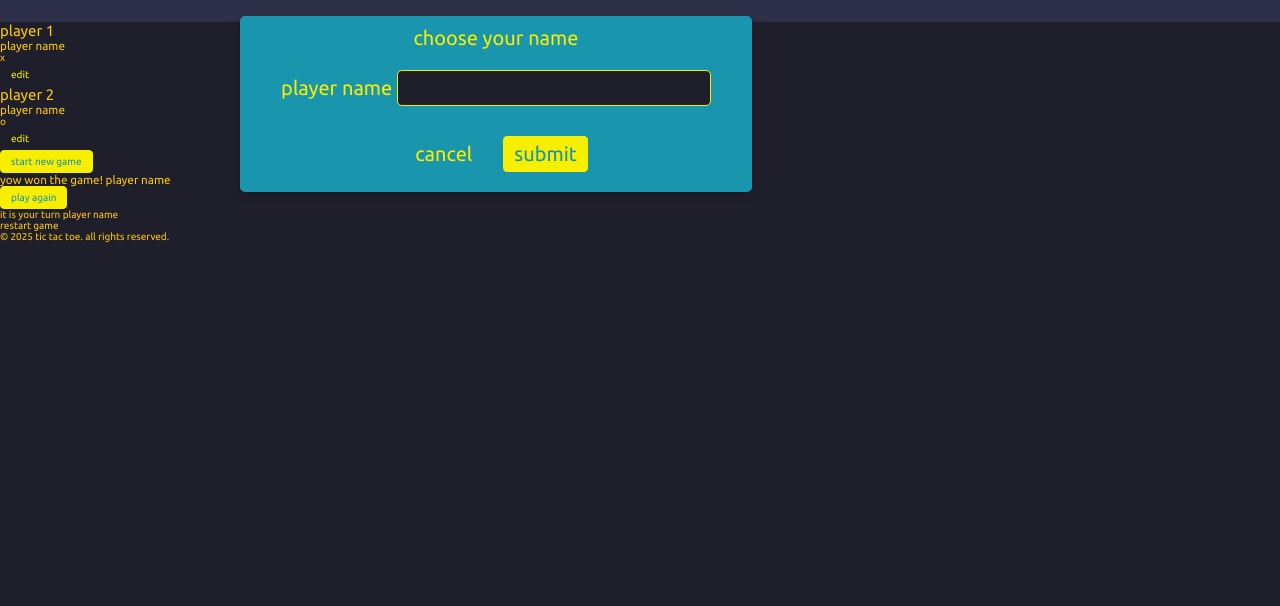
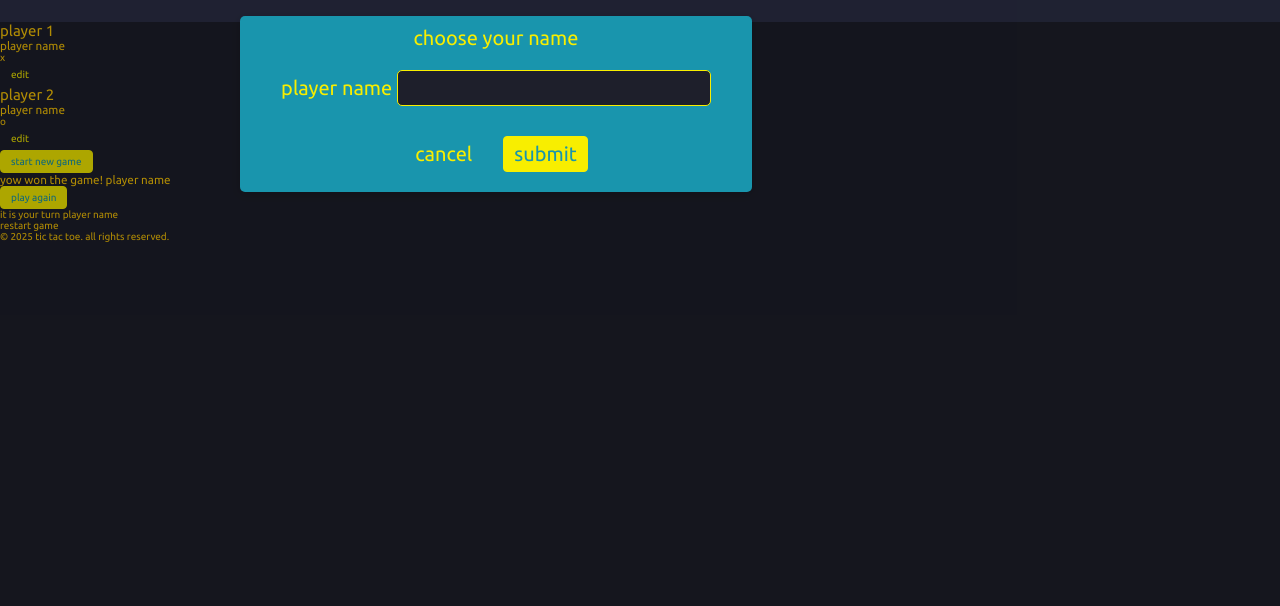
Before and after one commit to raizy21/tic-tac-toe, a plain HTML site: page index.html in a window 1280 px wide. Shown: the part 194-800 px from the top of the page. Drawn offline with Linux system fonts and the light colour scheme.

Commit message:
[code] adding the backdrop

```diff
--- a/index.html
+++ b/index.html
@@ -16,6 +16,8 @@
   </head>
 
   <body>
+    <!-- backdrop html tag  -->
+    <div id="backdrop"></div>
     <!-- intro -->
     <header id="main-header">
       <img src="/assets/logo.png" alt="logo" />
--- a/styles/overlays.css
+++ b/styles/overlays.css
@@ -9,6 +9,15 @@
   box-shadow: 0 2px 10px rgba(0, 0, 0, 0.2);
   text-align: center;
   /* display: none; */
+}
+
+#backdrop {
+  position: fixed;
+  top: 0;
+  left: 0;
+  width: 100%;
+  height: 100%;
+  background-color: rgba(0, 0, 0, 0.3);
 }
 
 .overlay h2 {
```
